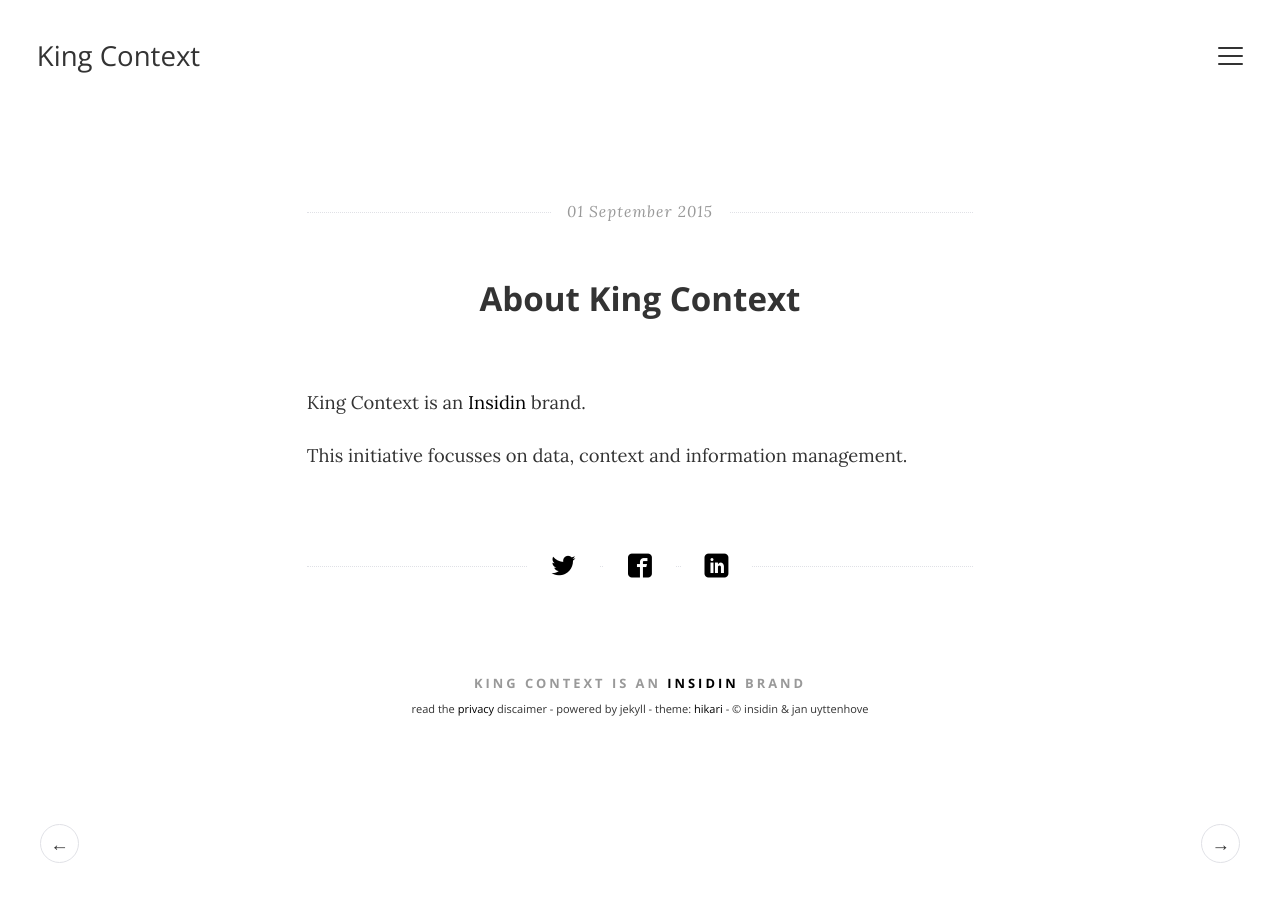
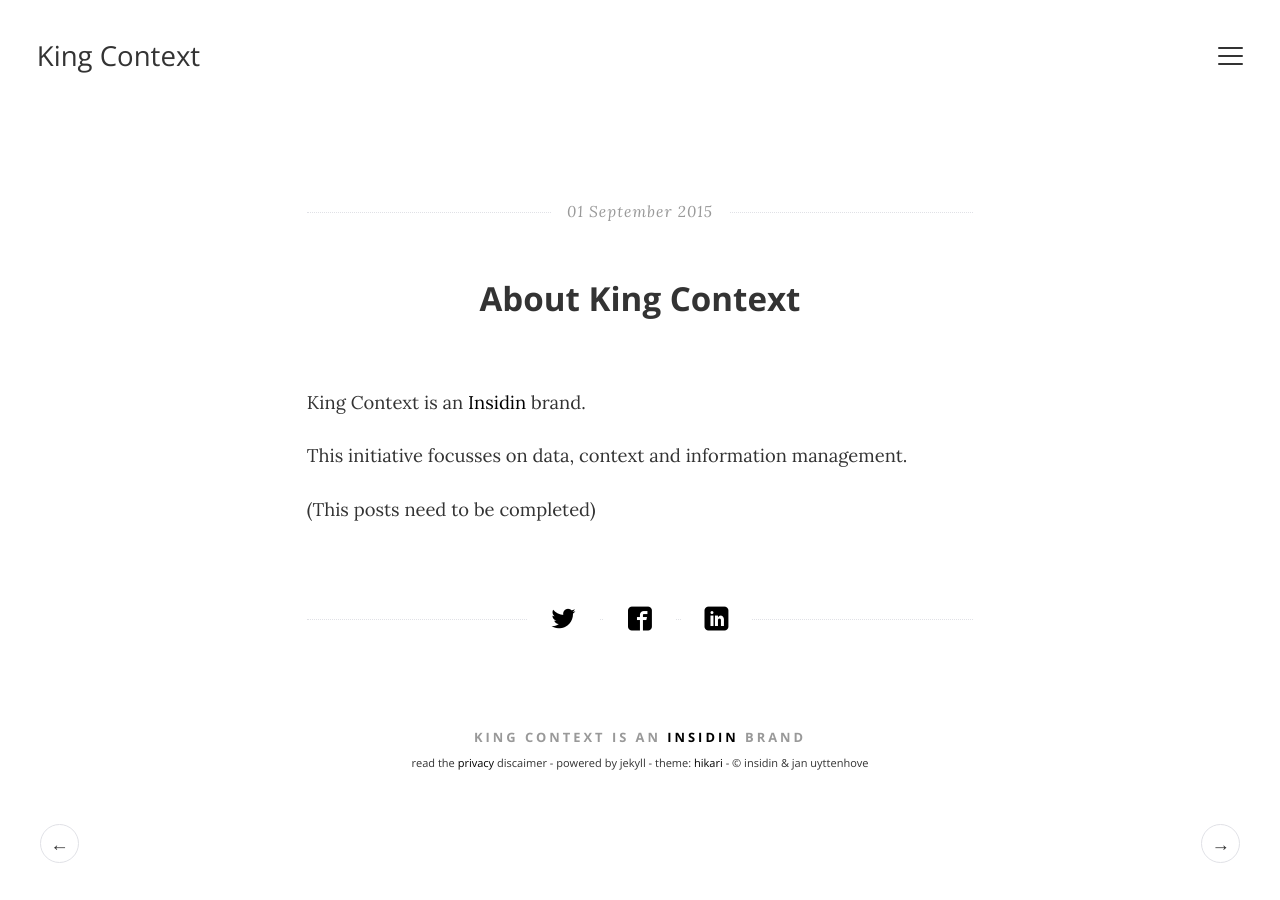
Before and after one commit to kingcontext/kingcontext.github.io, a Jekyll site: the page built from _posts/2015-09-01-about.markdown, in a window 1280 px wide. Built offline with Jekyll 4.4.1, drawn with Linux system fonts in a browser that asks for light colours; some web fonts are replaced; comment, search, counter and statistics services are not loaded; some of the changed lines change nothing that is shown.

Commit message:
quick update op about

```diff
--- a/_layouts/default.html
+++ b/_layouts/default.html
@@ -42,8 +42,9 @@
       </figure>
       <div class="bio">
           <h1>About {{ site.author }}.</h1>
-          <p>King Context is an <a href="http://www.insidin.com/#kc">Insidin</a> brand, with a clear focus on data, context and information management.</p>
-          <p>Contact me via <a href="mailto:{{ site.email }}">{{ site.email }}</a>
+          <p>In short: on context, (streaming) (big) data & information architecture.</p>
+          <p>More info soon.</p>
+          <p>To get in touch, contact <a href="https://be.linkedin.com/in/januyttenhove">me</a> via <a href="mailto:{{ site.email }}">{{ site.email }}</a>
       </div>
       <nav>
         <h6>Follow me on</h6>
--- a/_posts/2015-09-01-about.markdown
+++ b/_posts/2015-09-01-about.markdown
@@ -7,3 +7,5 @@
 King Context is an [Insidin](http://www.insidin.com) brand.
 
 This initiative focusses on data, context and information management.
+
+(This posts need to be completed)
```
